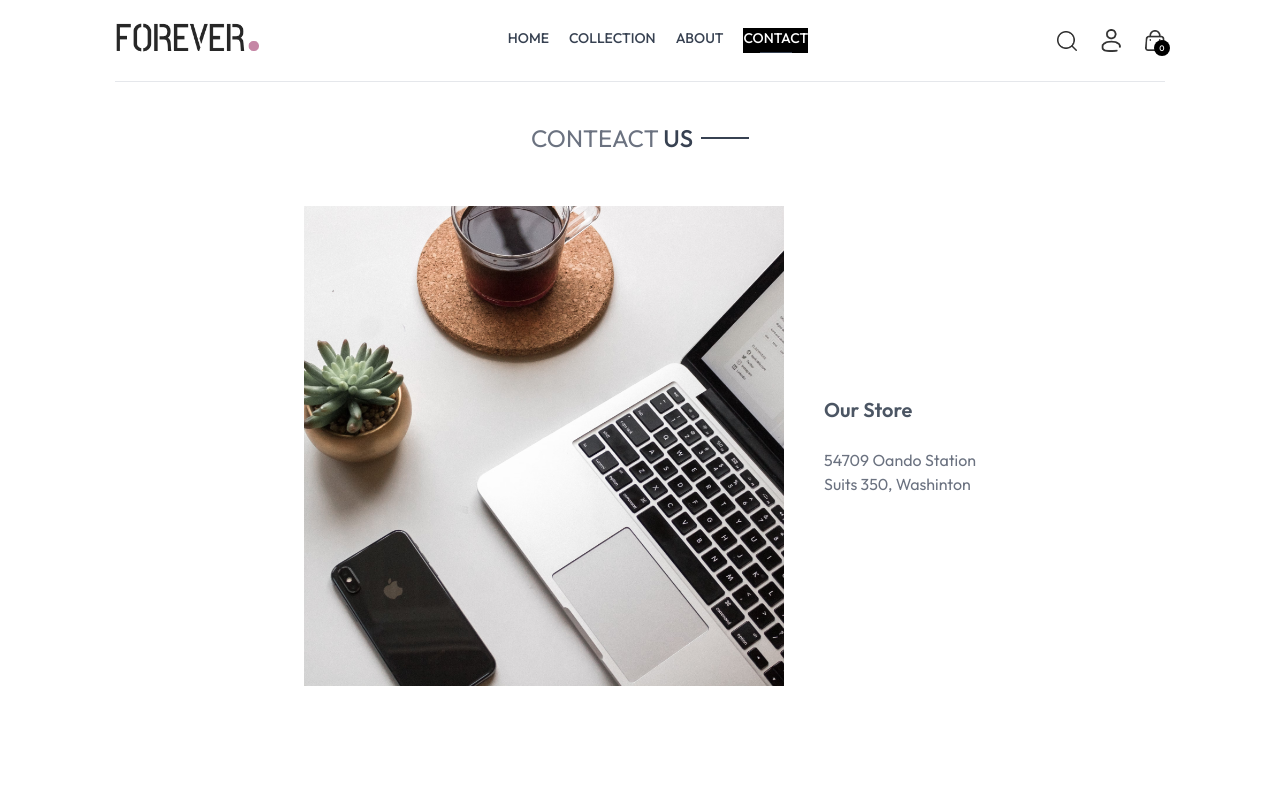
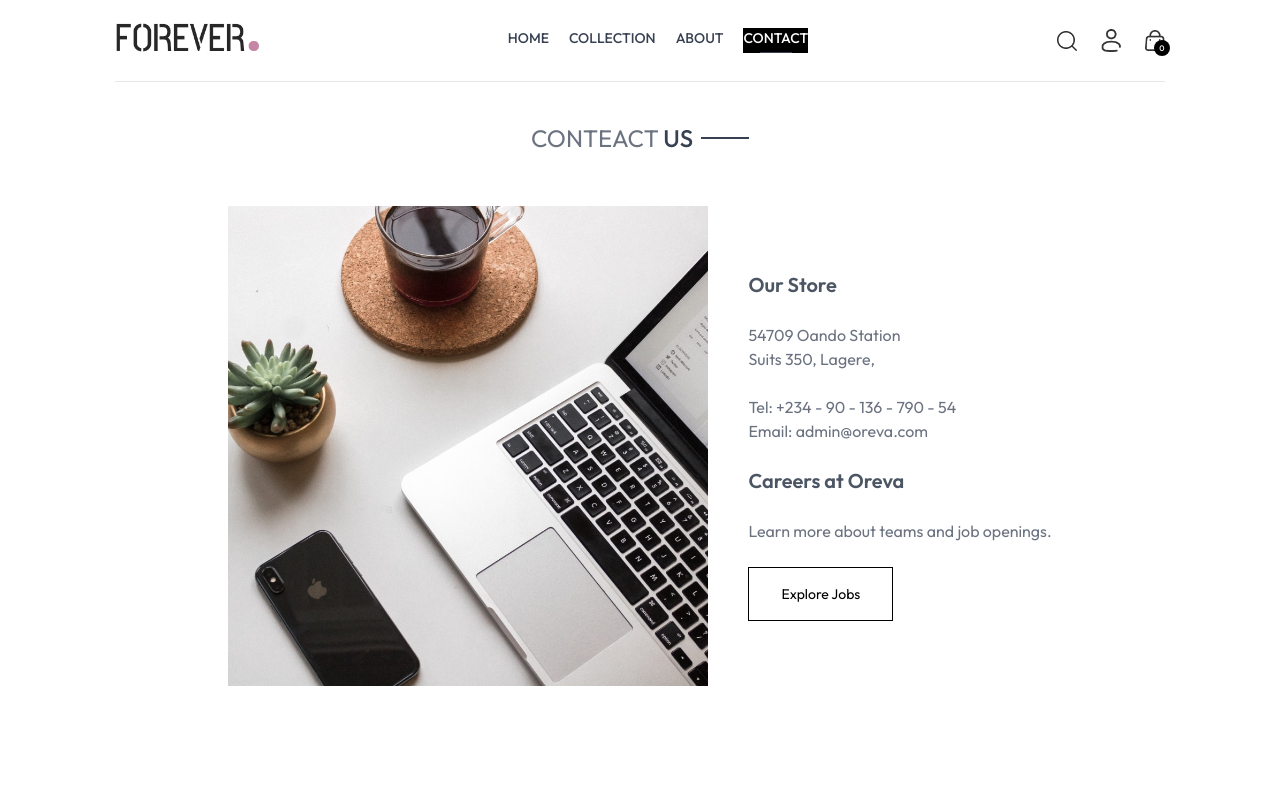
Before and after one commit to david-taiwo/forever, a React app in the folder frontend/: page /contact in a window 1280 px wide. Shown: the top 800 px of the page. Built offline with nearby package versions, Linux system fonts and the light colour scheme; the HTML template or start-up script is replaced by a standard one.

Commit message:
completed the frontend of this project now started working on the backend

```diff
--- a/frontend/src/pages/Contact.jsx
+++ b/frontend/src/pages/Contact.jsx
@@ -1,6 +1,7 @@
 import React from "react";
 import Title from "../components/Title";
 import { assets } from "../assets/frontend_assets/assets";
+import NewsletterBox from "../components/NewsletterBox";
 
 const Contact = () => {
   return (
@@ -18,10 +19,24 @@
         <div className="flex flex-col justify-center items-start gap-6">
           <p className="font-semibold text-xl text-gray-600">Our Store</p>
           <p className="text-gray-500">
-            54709 Oando Station <br /> Suits 350, Washinton
+            54709 Oando Station <br /> Suits 350, Lagere,
           </p>
+          <p className="text-gray-500">
+            Tel: +234 - 90 - 136 - 790 - 54 <br /> Email: admin@oreva.com
+          </p>
+          <p className="font-semibold text-xl text-gray-600">
+            Careers at Oreva
+          </p>
+          <p className="text-gray-500">
+            Learn more about teams and job openings.
+          </p>
+          <button className="border border-black px-8 py-4 text-sm hover:bg-black hover:text-white transition-all duration-500">
+            Explore Jobs
+          </button>
         </div>
       </div>
+
+      <NewsletterBox />
     </div>
   );
 };
```
